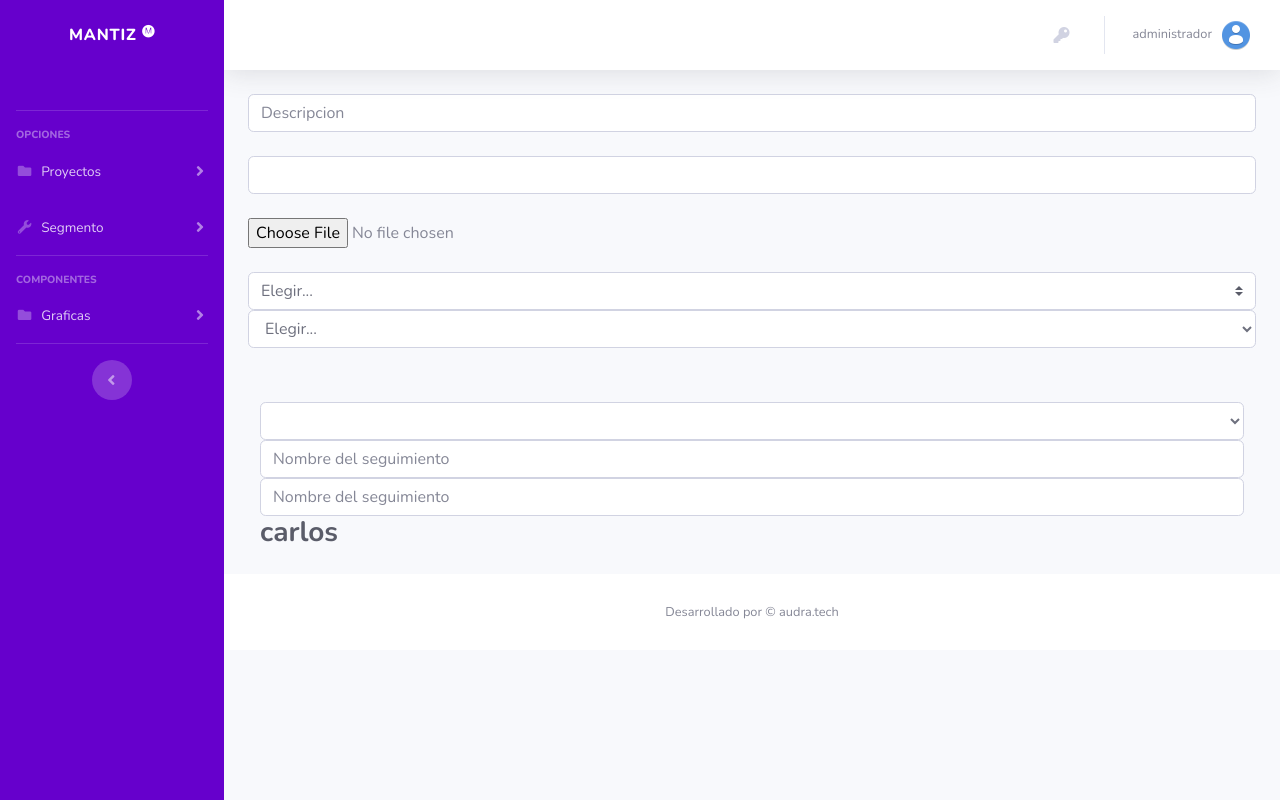
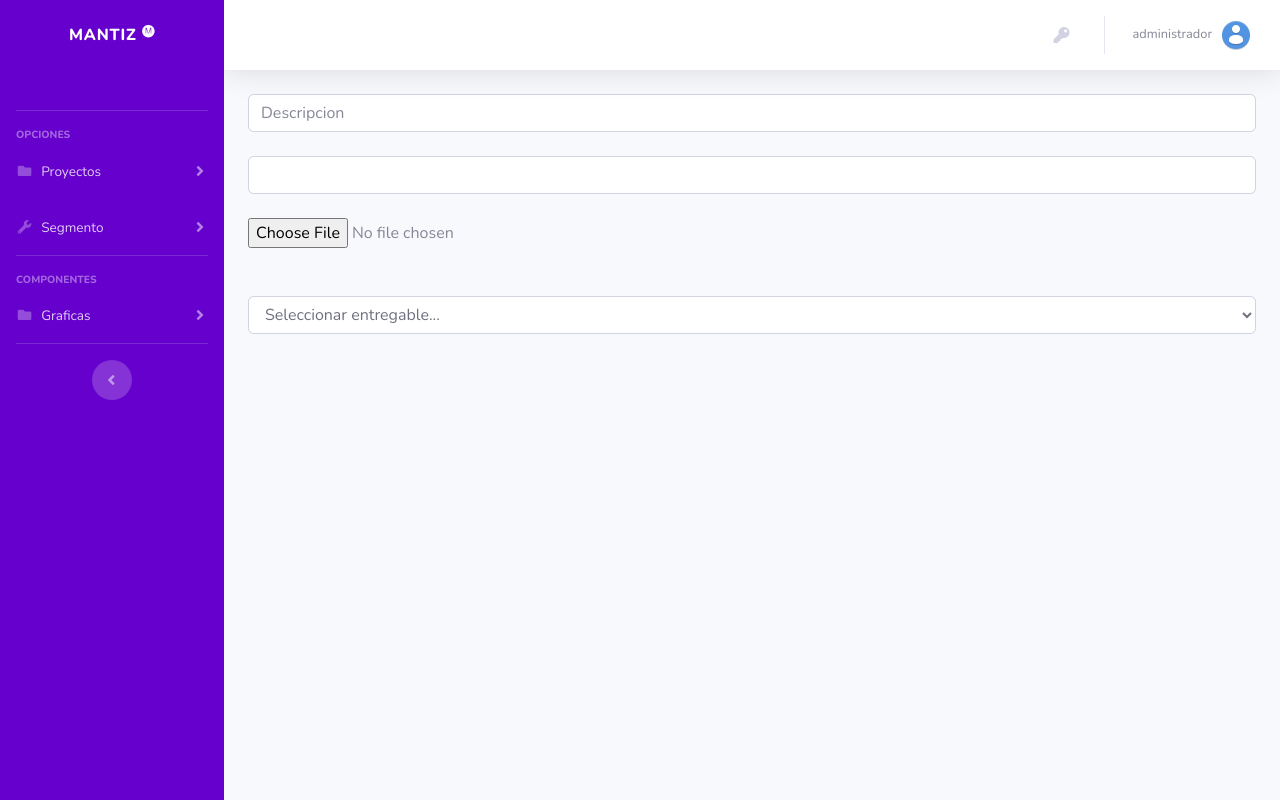
Before and after one commit to augurto/mantizb, a PHP site: page /subir_archivos.php?id_est=105 in a window 1280 px wide. Run offline with PHP 8.4, Linux system fonts and the light colour scheme; a user stored in the database is signed in; data comes from the database, SQL or seed files in the repository; data that the repository does not hold is empty.

Commit message:
casi terminando el formulario de envio de archivo

```diff
--- a/subir_archivos.php
+++ b/subir_archivos.php
@@ -95,23 +95,15 @@
         <input type="file"   id="exampleInputFile" name="exampleInputFile" required>
                     <br><br>
 
+                  <!--   otro modelo de select
                     <select class="custom-select" name="SelectBanco" id="SelectBanco" required="">
                         <option disabled="disabled" value="" selected>Elegir...</option>
-                        <?php
-
-                        $sss=mysqli_query($con,"SELECT * FROM entregables ");
-                                while($f=mysqli_fetch_assoc($sss)){
-
-                                    echo '<option value="'.$f['codigo_proyecto'].'">'.$f['nombre'].'</option>';
-
-                        }
-
-                        ?>
-                    </select>
+                       solo le falta el php incluido
+                    </select> -->
                             <br>
 
-                    <select class="form-control" name="SelectBanco" id="SelectBanco" required="">
-                        <option disabled="disabled" value="" selected>Elegir...</option>
+                    <select class="form-control" name="nomb" id="nomb" required="">
+                        <option disabled="disabled" value="" selected>Seleccionar entregable...</option>
                         <?php
 
                         $sss=mysqli_query($con,"SELECT * FROM entregables where codigo_proyecto=$id_p");
@@ -122,26 +114,7 @@
                         }
 
                         ?>
-                    </select>
-<div class="col-sm-12">
- <div class="form-group">
-
-
-  <div class="input-group">
-  <div class="custom-file">
-
-
-                </div>
-              </div>
-            </div>
-        </div>
-  <div class="col-sm-12">
-  <select name="nomb"  id="nomb" onkeyup="select();"  class="form-control" required>
-  </select>
-  <input type="text" name="cd" placeholder="Nombre del seguimiento"  id="cd"  class="form-control">
-  <input type="text" name="cdd" placeholder="Nombre del seguimiento"  id="cdd"  class="form-control">
-
-
+                    <button class="btn btn-primary">Subir Archivo</button>
 
 </form>
 
```
